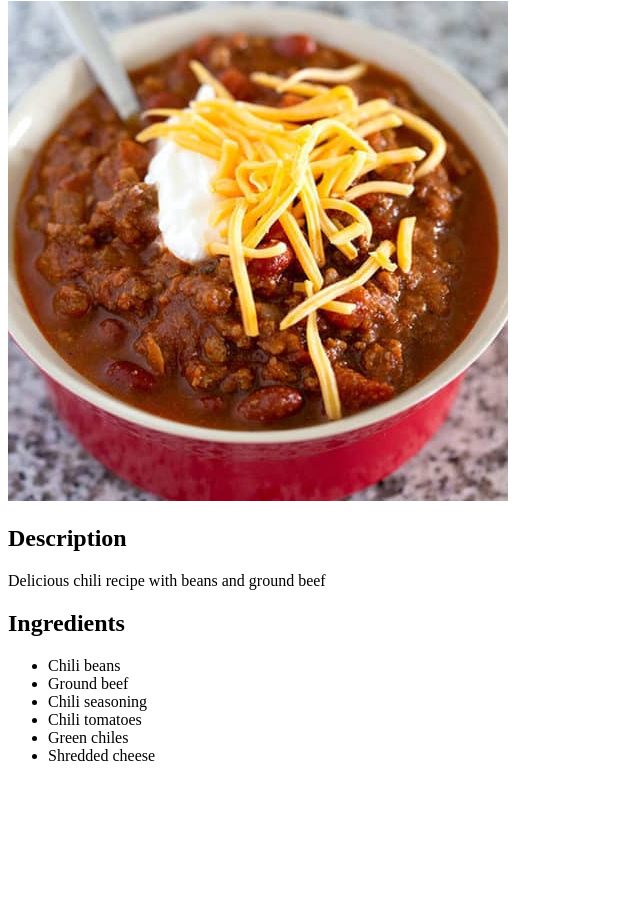
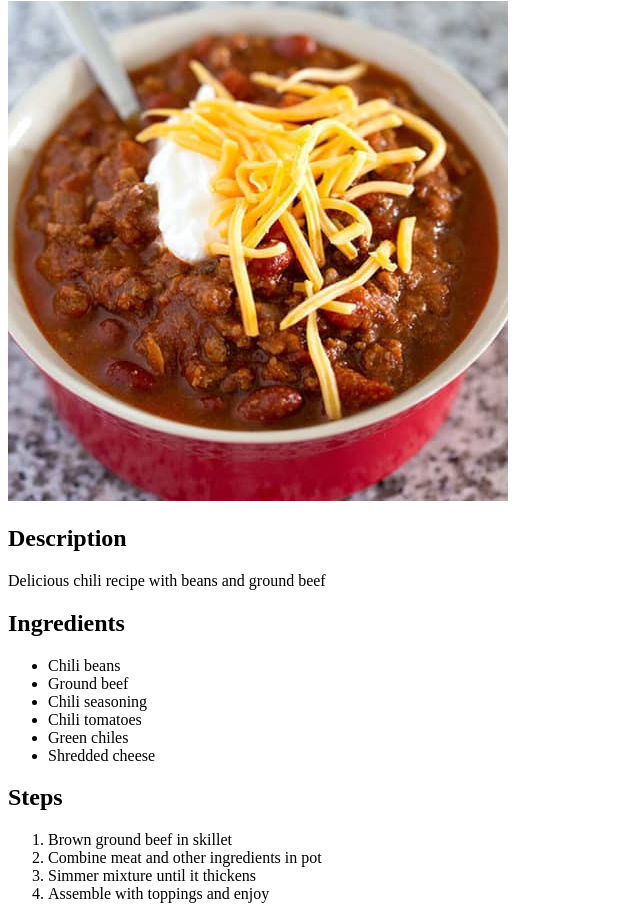
Before and after one commit to totalnooblet/odin-recipes, a plain HTML site: page recipes/chili.html in a window 1280 px wide. Shown: the part 79-998 px from the top of the page, without its empty margins (0-640 px from the left). Before the commit the page ends 860 px from the top, so only its background shows below. Drawn offline with Linux system fonts and the light colour scheme.

Commit message:
Add steps list to chili webpage

```diff
--- a/recipes/chili.html
+++ b/recipes/chili.html
@@ -23,6 +23,13 @@
             <li>Shredded cheese</li>
         </ul>
 
+        <h2>Steps</h2>
+        <ol>
+            <li>Brown ground beef in skillet</li>
+            <li>Combine meat and other ingredients in pot</li>
+            <li>Simmer mixture until it thickens</li>
+            <li>Assemble with toppings and enjoy</li>
+        </ol>
 
 
     </body>
```
